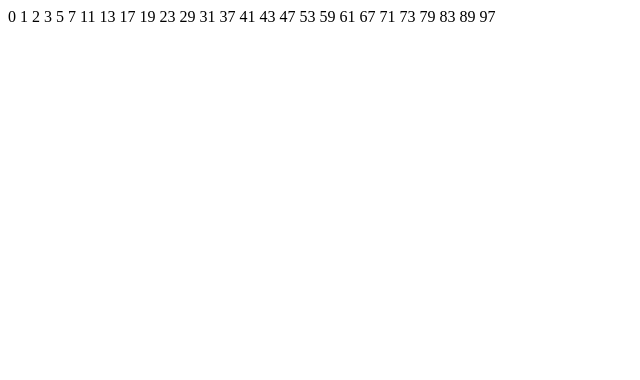
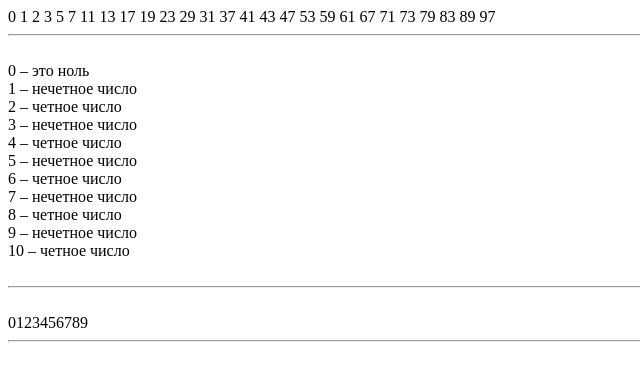
Before and after one commit to MarrySad/JavaScript_courses, a plain HTML site: page index.html in a window 1280 px wide. Shown: the whole page, without its empty margins (0-640 px from the left). Drawn offline with Linux system fonts and the light colour scheme.

Commit message:
сделал отстальные задания

```diff
--- a/index.html
+++ b/index.html
@@ -25,11 +25,33 @@
         }
         document.write(result);
 
+        document.write("<br><hr><br>");
         //Задание 2
 
+        var x = 0;
+        do {
+            if (x==0) {
+                document.write(x+" – это ноль<br>")
+            } else if (x%2==0) {
+                document.write(x+" – четное число<br>")
+            } else {
+                document.write(x+" – нечетное число<br>")
+            }
+            x++;
+        } while (x<=10);
+
+        document.write("<br><hr><br>");
         //Задание 3
 
+        for(var q=0; q<10; document.write(q), q++);
+
+        document.write("<br><hr><br>");
         //Задание 4
+
+        var str = "";
+        for(var s=1; s<21; s++) {
+            console.log(str+="x");
+        }
 
     </script>
 </head>
```
